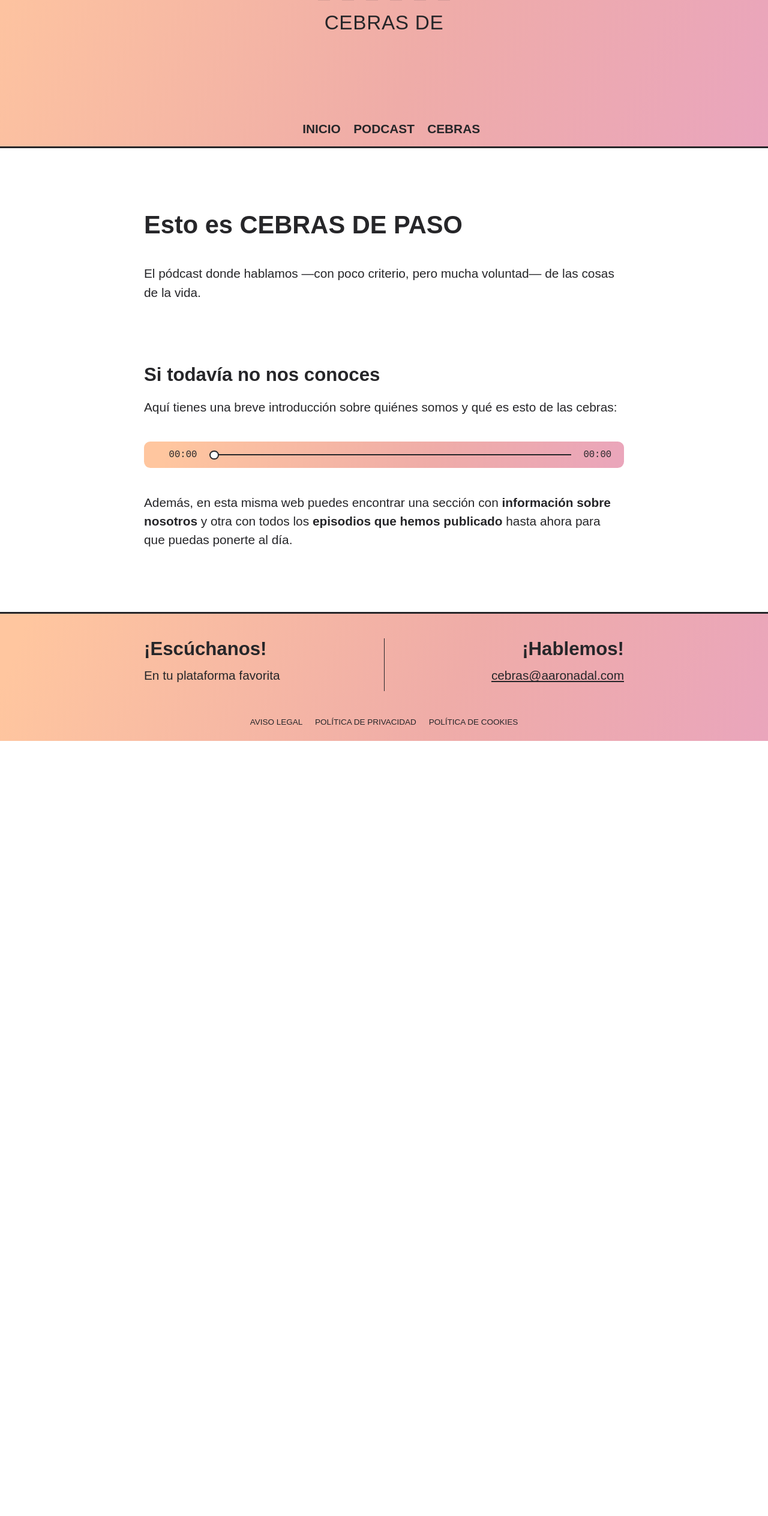
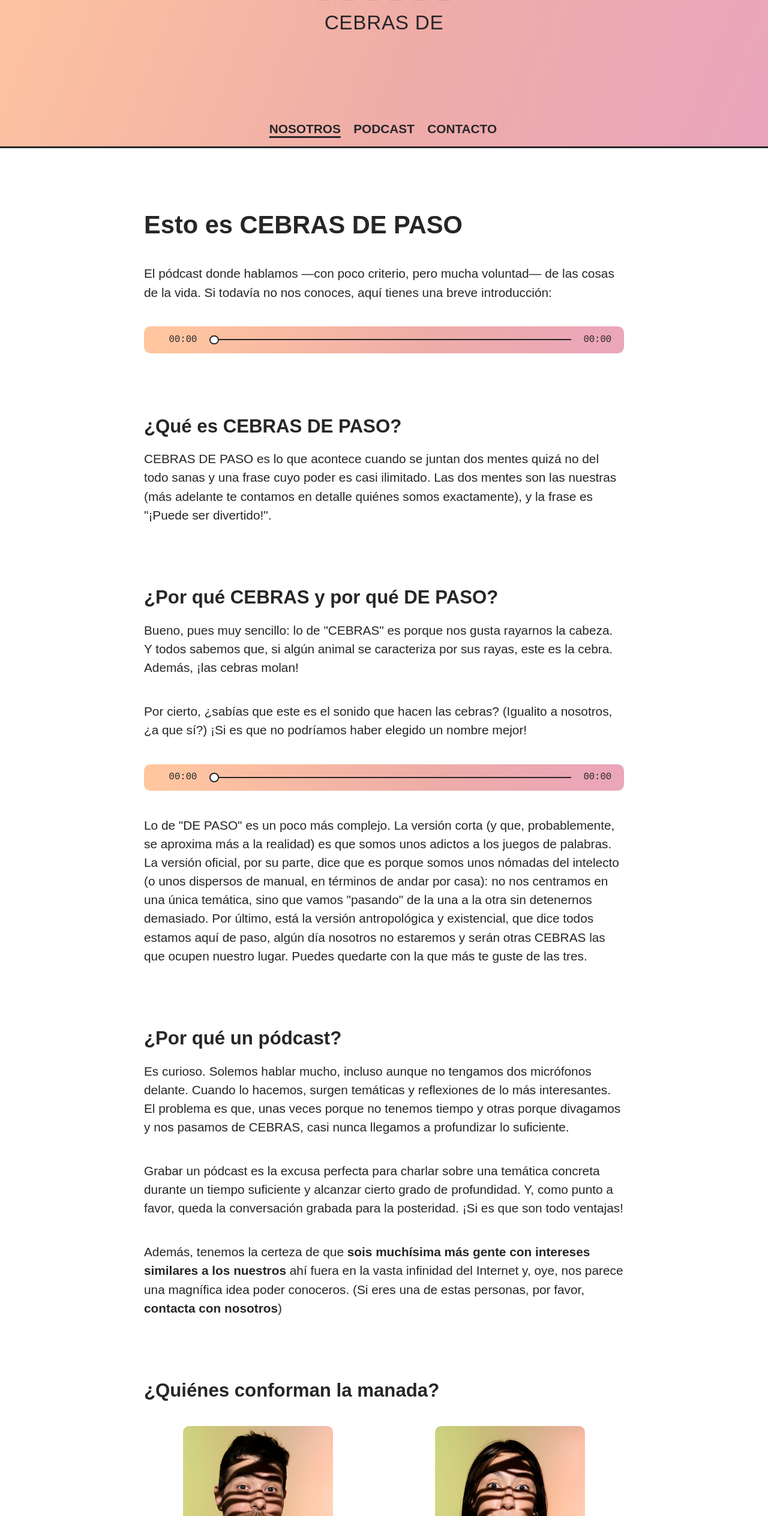
Before and after one commit to aaronadal/cebrasdepaso, a Vue app: page / in a window 1280 px wide. Shown: the part 273-2800 px from the top of the page at 60% size. Before the commit the page ends 1508 px from the top, so only its background shows below. Built offline with nearby package versions, Linux system fonts and the light colour scheme; a small style sheet from the web is missing.

Commit message:
Move About contents to Home and add Contact page

```diff
--- a/src/components/layout/MainMenu.vue
+++ b/src/components/layout/MainMenu.vue
@@ -5,7 +5,7 @@
                   :to="{name: 'home'}"
                   class="link"
                   @click.prevent>
-          Inicio
+          Nosotros
       </router-link>
     </div>
     <div class="item">
@@ -17,11 +17,11 @@
       </router-link>
     </div>
     <div class="item">
-      <router-link href="/nosotros"
-                  :to="{name: 'about'}"
+      <router-link href="/contacto"
+                  :to="{name: 'contact'}"
                   class="link"
                   @click.prevent>
-          Cebras
+          Contacto
       </router-link>
     </div>
   </header>
--- a/src/router/index.ts
+++ b/src/router/index.ts
@@ -14,9 +14,9 @@ const routes: Array<RouteRecordRaw> = [
     component: () => import(/* webpackChunkName: "podcast" */ '../views/PodcastView.vue')
   },
   {
-    path: '/nosotros',
-    name: 'about',
-    component: () => import(/* webpackChunkName: "about" */ '../views/AboutView.vue')
+    path: '/contacto',
+    name: 'contact',
+    component: () => import(/* webpackChunkName: "contact" */ '../views/ContactView.vue')
   },
   {
     path: '/generador-de-caratulas',
--- a/src/styles/_team_member.scss
+++ b/src/styles/_team_member.scss
@@ -7,14 +7,20 @@
   gap: 2rem;
 
   .avatar {
-    width: 200px;
+    width: 250px;
     max-width: 100%;
-    aspect-ratio: 1;
-    border-radius: 50%;
+    border-radius: .5rem;
+    transition: transform cubic-bezier(0.215, 0.610, 0.355, 1) .15s;
   }
 
   .name {
     text-transform: uppercase;
+  }
+
+  &:hover {
+    .avatar {
+      transform: scale(1.1);
+    }
   }
 }
 
--- a/src/styles/_typography.scss
+++ b/src/styles/_typography.scss
@@ -87,6 +87,7 @@ b {
     transition: right cubic-bezier(0.215, 0.610, 0.355, 1) .15s;
   }
 
+  &.router-link-active,
   &:hover {
     &::after {
       right: 0;
--- a/src/styles/app.scss
+++ b/src/styles/app.scss
@@ -17,5 +17,4 @@
 @import "team_member";
 
 @import "pages/home";
-@import "pages/about";
 @import "pages/notfound";
--- a/src/views/AboutView.vue
+++ /dev/null
@@ -1,75 +0,0 @@
-<script setup lang="ts">
-import AudioPlayer from '@/components/AudioPlayer.vue'
-import TeamMember from '@/components/TeamMember.vue'
-import Cebra from '@/assets/cebra.mp3'
-import AaronAvatar from '@/assets/placeholder-aaron.png'
-import LaiaAvatar from '@/assets/placeholder-laia.png'
-</script>
-
-<template>
-  <div class="page">
-    <section class="container">
-      <h1>¿Qué es CEBRAS DE PASO?</h1>
-      <p>CEBRAS DE PASO es lo que acontece cuando se juntan dos mentes quizá no del todo sanas y
-        una frase cuyo poder es casi ilimitado. Las dos mentes son las nuestras
-        (más adelante te contamos en detalle quiénes somos exactamente), y la frase es "¡Puede ser divertido!".</p>
-    </section>
-    <section class="container">
-      <h2>¿Por qué CEBRAS y por qué DE PASO?</h2>
-      <p>Bueno, pues muy sencillo: lo de "CEBRAS" es porque nos gusta rayarnos la cabeza. Y todos
-        sabemos que, si algún animal se caracteriza por sus rayas, este es la cebra. Además,
-        ¡las cebras molan!</p>
-      <p>Por cierto, ¿sabías que este es el sonido que hacen las cebras? (Igualito a nosotros, ¿a que sí?)
-        ¡Si es que no podríamos haber elegido un nombre mejor!</p>
-
-      <AudioPlayer
-          :url="Cebra"
-          type="audio/mpeg"
-          title="¿Qué sonido hacen las cebras?"
-          artist=""
-          album=""
-          :artworks="[]"
-          is-media-session-disabled />
-
-      <p>Lo de "DE PASO" es un poco más complejo. La versión corta (y que, probablemente, se aproxima
-        más a la realidad) es que somos unos adictos a los juegos de palabras. La versión oficial,
-        por su parte, dice que es porque somos unos nómadas del intelecto (o unos dispersos de manual,
-        en términos de andar por casa): no nos centramos en una única temática, sino que vamos "pasando"
-        de la una a la otra sin detenernos demasiado. Por último, está la versión antropológica y existencial,
-        que dice todos estamos aquí de paso, algún día nosotros no estaremos y serán otras CEBRAS las que ocupen
-        nuestro lugar. Puedes quedarte con la que más te guste de las tres.</p>
-    </section>
-    <section class="container">
-      <h2>¿Por qué un pódcast?</h2>
-      <p>Es curioso. Solemos hablar mucho, incluso aunque no tengamos dos micrófonos delante.
-        Cuando lo hacemos, surgen temáticas y reflexiones de lo más interesantes. El problema es
-        que, unas veces porque no tenemos tiempo y otras porque divagamos y nos pasamos de CEBRAS,
-        casi nunca llegamos a profundizar lo suficiente.</p>
-      <p>Grabar un pódcast es la excusa perfecta para charlar sobre una temática concreta durante
-        un tiempo suficiente y alcanzar cierto grado de profundidad. Y, como punto a favor adicional,
-        queda grabado para que podamos volver a escucharnos en el futuro. ¡Si es que todo son ventajas!</p>
-      <p>Además, tenemos la certeza de que sois muchísima más gente con intereses similares a los nuestros
-        ahí fuera en la vasta infinidad del Internet y, oye, nos parece una magnífica idea poder conoceros.</p>
-    </section>
-    <section class="container">
-      <h2>¿Quiénes conforman la manada?</h2>
-      <div class="team">
-        <TeamMember :avatar="AaronAvatar" name="Aarón Nadal">
-          <p><b>Desarrollador, diseñador y, en ocasiones, tremendamente disperso.</b></p>
-          <p>Le encanta el olor que se produce al abrir un libro por primera vez, la luz al incidir
-            sobre las cosas, la luna y las duchas de agua fría en días de calor.</p>
-          <p>En cambio, le disgustan los ambientes ruidosos, los días de viento y
-            las cosas que se quedan a mitad hacer.</p>
-        </TeamMember>
-        <TeamMember :avatar="LaiaAvatar" name="Laia López">
-          <p><b>Teacher a tiempo completo (excepto en verano) y cabecita loca.</b></p>
-          <p>Le encanta fijarse en los detalles que nadie más ve, las sombras y los reflejos, el mar
-            y el ronroneo de su gata cuando ambas se quedan dormidas en el sofá.</p>
-          <p>En cambio, le disgustan las personas que no son lo que parecen, lo superficial
-            y las cosas que no están en su lugar.
-          </p>
-        </TeamMember>
-      </div>
-    </section>
-  </div>
-</template>
--- /dev/null
+++ b/src/views/ContactView.vue
@@ -0,0 +1,10 @@
+<script setup lang="ts">
+</script>
+
+<template>
+  <div class="page">
+    <section>
+
+    </section>
+  </div>
+</template>
--- a/src/views/HomeView.vue
+++ b/src/views/HomeView.vue
@@ -1,18 +1,16 @@
 <script setup lang="ts">
 import AudioPlayer from '@/components/AudioPlayer.vue'
 import IntroCebras from '@/assets/intro-cebras.mp3'
+import TeamMember from "@/components/TeamMember.vue";
+import Cebra from '@/assets/cebra.mp3'
 </script>
 
 <template>
   <div class="page">
     <section class="container">
       <h1>Esto es CEBRAS DE PASO</h1>
-      <p>El pódcast donde hablamos —con poco criterio, pero mucha voluntad— de las cosas de la vida.</p>
-    </section>
-
-    <section class="container">
-      <h2>Si todavía no nos conoces</h2>
-      <p>Aquí tienes una breve introducción sobre quiénes somos y qué es esto de las cebras:</p>
+      <p>El pódcast donde hablamos —con poco criterio, pero mucha voluntad— de las cosas de la vida. Si todavía
+        no nos conoces, aquí tienes una breve introducción:</p>
 
       <AudioPlayer
           :url="IntroCebras"
@@ -22,13 +20,75 @@ import IntroCebras from '@/assets/intro-cebras.mp3'
           album=""
           :artworks="[]"
           is-media-session-disabled />
+    </section>
 
-        <p>Además, en esta misma web puedes encontrar una sección con
-          <router-link href="/nosotros" :to="{name: 'about'}" class="link">información sobre nosotros</router-link>
-          y otra con todos los
-          <router-link href="/podcast" :to="{name: 'podcast'}" class="link">episodios que hemos publicado</router-link>
-          hasta ahora para que puedas ponerte al día.
-        </p>
+    <section class="container">
+      <h2>¿Qué es CEBRAS DE PASO?</h2>
+      <p>CEBRAS DE PASO es lo que acontece cuando se juntan dos mentes quizá no del todo sanas y
+        una frase cuyo poder es casi ilimitado. Las dos mentes son las nuestras
+        (más adelante te contamos en detalle quiénes somos exactamente), y la frase es "¡Puede ser divertido!".</p>
+    </section>
+
+    <section class="container">
+      <h2>¿Por qué CEBRAS y por qué DE PASO?</h2>
+      <p>Bueno, pues muy sencillo: lo de "CEBRAS" es porque nos gusta rayarnos la cabeza. Y todos
+        sabemos que, si algún animal se caracteriza por sus rayas, este es la cebra. Además,
+        ¡las cebras molan!</p>
+      <p>Por cierto, ¿sabías que este es el sonido que hacen las cebras? (Igualito a nosotros, ¿a que sí?)
+        ¡Si es que no podríamos haber elegido un nombre mejor!</p>
+
+      <AudioPlayer
+          :url="Cebra"
+          type="audio/mpeg"
+          title="¿Qué sonido hacen las cebras?"
+          artist=""
+          album=""
+          :artworks="[]"
+          is-media-session-disabled />
+
+      <p>Lo de "DE PASO" es un poco más complejo. La versión corta (y que, probablemente, se aproxima
+        más a la realidad) es que somos unos adictos a los juegos de palabras. La versión oficial,
+        por su parte, dice que es porque somos unos nómadas del intelecto (o unos dispersos de manual,
+        en términos de andar por casa): no nos centramos en una única temática, sino que vamos "pasando"
+        de la una a la otra sin detenernos demasiado. Por último, está la versión antropológica y existencial,
+        que dice todos estamos aquí de paso, algún día nosotros no estaremos y serán otras CEBRAS las que ocupen
+        nuestro lugar. Puedes quedarte con la que más te guste de las tres.</p>
+    </section>
+
+    <section class="container">
+      <h2>¿Por qué un pódcast?</h2>
+      <p>Es curioso. Solemos hablar mucho, incluso aunque no tengamos dos micrófonos delante.
+        Cuando lo hacemos, surgen temáticas y reflexiones de lo más interesantes. El problema es
+        que, unas veces porque no tenemos tiempo y otras porque divagamos y nos pasamos de CEBRAS,
+        casi nunca llegamos a profundizar lo suficiente.</p>
+      <p>Grabar un pódcast es la excusa perfecta para charlar sobre una temática concreta durante
+        un tiempo suficiente y alcanzar cierto grado de profundidad. Y, como punto a favor,
+        queda la conversación grabada para la posteridad. ¡Si es que son todo ventajas!</p>
+      <p>Además, tenemos la certeza de que <b>sois muchísima más gente con intereses similares a los nuestros</b>
+        ahí fuera en la vasta infinidad del Internet y, oye, nos parece una magnífica idea poder conoceros.
+        (Si eres una de estas personas, por favor,
+        <router-link href="/contacto" :to="{name: 'contact'}" class="link">contacta con nosotros</router-link>)</p>
+    </section>
+
+    <section class="container">
+      <h2>¿Quiénes conforman la manada?</h2>
+      <div class="team">
+        <TeamMember avatar="/cebrasdepaso-aaron-nadal.jpg" name="Aarón Nadal">
+          <p><b>Desarrollador web, diseñador y tremendamente disperso.</b></p>
+          <p>Le encanta el olor que se produce al abrir un libro por primera vez, la luz al incidir
+            sobre las cosas, la luna y las duchas de agua fría en días de calor.</p>
+          <p>En cambio, le disgustan los ambientes ruidosos, los días de viento y
+            las cosas que se quedan a mitad hacer.</p>
+        </TeamMember>
+        <TeamMember avatar="/cebrasdepaso-laia-lopez.jpg" name="Laia López">
+          <p><b>Teacher a tiempo completo (excepto en verano) y cabecita loca.</b></p>
+          <p>Le encanta fijarse en los detalles que nadie más ve, las sombras y los reflejos, el mar
+            y el ronroneo de su gata cuando ambas se quedan dormidas en el sofá.</p>
+          <p>En cambio, le disgustan las personas que no son lo que parecen, lo superficial
+            y las cosas que no están en su lugar.
+          </p>
+        </TeamMember>
+      </div>
     </section>
   </div>
 </template>
```
Also changed, not shown: src/styles/pages/_about.scss (deleted, +0 -47 lines), src/styles/pages/_home.scss (+43 -0 lines), public/cebrasdepaso-aaron-nadal.jpg (added), public/cebrasdepaso-laia-lopez.jpg (added), src/styles/_layout.scss (indentation only).
